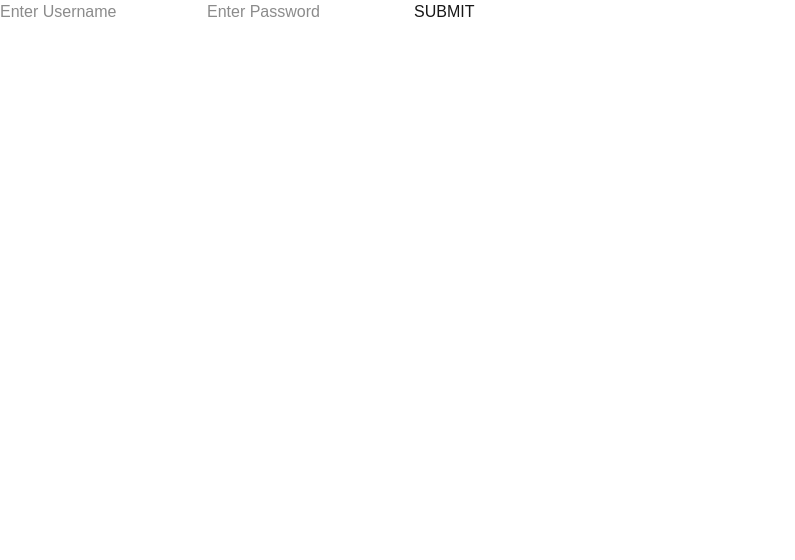
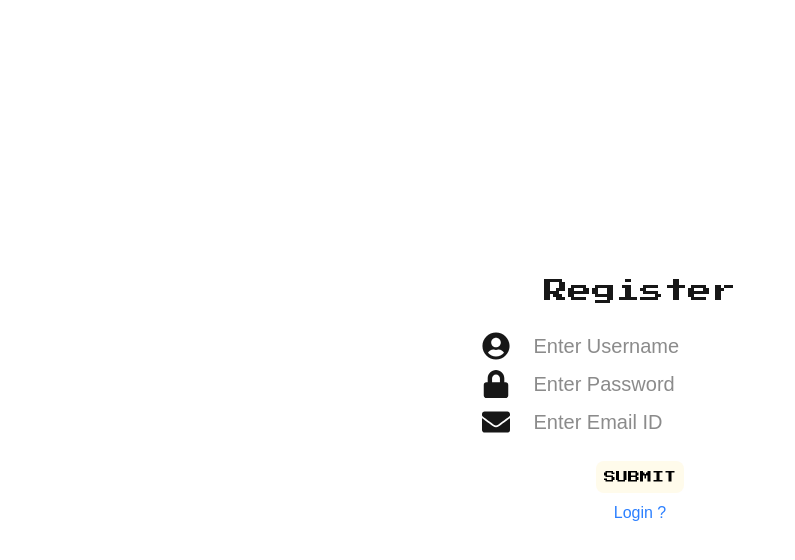
Before and after one commit to VickZeus/match_me, a Next.js app: page /loginPage in a window 1280 px wide. Shown: the top 560 px of the page, without its empty margins (0-795 px from the left). Built offline with nearby package versions, Linux system fonts and the light colour scheme.

Commit message:
Login And Register Pages implemented with backend integrated

```diff
--- a/package.json
+++ b/package.json
@@ -16,7 +16,8 @@
     "mongodb": "^7.7.0",
     "next": "16.3.8",
     "react": "19.2.8",
-    "react-dom": "19.2.8"
+    "react-dom": "19.2.8",
+    "react-icons": "^5.7.0"
   },
   "devDependencies": {
     "@tailwindcss/postcss": "^4",
--- a/src/app/home/page.js
+++ b/src/app/home/page.js
@@ -1,8 +1,12 @@
+"use client";
+import {useRouter} from "next/navigation"
+
 function TopSection(){
+    const router=useRouter();
     return (
         <div className="pix flex justify-between mt-2 ml-2">
             MatchKARO
-            <p>P</p>
+            <button className="rounded rounded-sm bg-amber-50 text-black p-1 text-[12px]" onClick={()=>router.push("/loginPage")}>Login</button>
         </div>
     )
 }
@@ -12,9 +16,7 @@ function MiddleSection(){
     return (
         <div className="text-sm p-3">
             <div className="pix mb-2">Quizzes</div>
-            <div className="flex flex-wrap gap-2 border border-amber-50 rounded rounded-lg justify-center w-full h-60 bg-black/80 overflow-y-auto">
-
-            </div>
+            <div className="flex flex-wrap gap-2 border border-amber-50 rounded rounded-lg justify-center w-full h-60 bg-black/80 overflow-y-auto"></div>
         </div>
     )
 }
--- a/src/app/loginPage/page.js
+++ b/src/app/loginPage/page.js
@@ -1,14 +1,14 @@
 "use client";
 import {useRouter} from "next/navigation";
 import { useState } from "react";
+import {FaUserCircle,FaLock,FaEnvelope} from "react-icons/fa"
 
 
-export function RegisterPage(){
+export function RegisterPage({setFlag,flag}){
   const [username, setUsername] = useState("");
   const [password, setPassword] = useState("");
   const [message, setMessage] = useState("");
   const [email, setEmail] = useState("");
-
 
   const router=useRouter();
 
@@ -30,34 +30,38 @@ export function RegisterPage(){
     }
   }
 
+
+
+
   return (
-    <div>
-      <form onSubmit={handleSubmit}>
-        <input
-          placeholder="Enter Username"
-          value={username}
-          onChange={(e) => setUsername(e.target.value)}
-        />
-        <input
-          type="password"
-          placeholder="Enter Password"
-          value={password}
-          onChange={(e) => setPassword(e.target.value)}
-        />
-        <input
-          type="email"
-          placeholder="Enter Email ID"
-          value={email}
-          onChange={(e) => setEmail(e.target.value)}
-        />
-        <button type="submit">SUBMIT</button>
+    <div className=" h-screen w-screen flex flex-col justify-center items-center">
+      <form onSubmit={handleSubmit} className="flex flex-col gap-2 justify-center items-center">
+        <div className="pix text-2xl mb-4">Register</div>
+
+        <div className="flex gap-2 justify-center items-center">
+          <FaUserCircle className="text-[28px]"/>
+          <input className="text-[20px] rounded rounded-md pl-4" placeholder="Enter Username" value={username} onChange={(e) => setUsername(e.target.value)}/>
+        </div>
+
+        <div className="flex gap-2 justify-center items-center">
+          <FaLock className="text-[28px]"/>
+          <input type="password" placeholder="Enter Password" className="text-[20px] rounded rounded-md pl-4" value={password} onChange={(e) => setPassword(e.target.value)}/>
+        </div>
+
+        <div className="flex gap-2 justify-center items-center">
+          <FaEnvelope className="text-[28px]"/>
+          <input type="email" placeholder="Enter Email ID" value={email} onChange={(e) => setEmail(e.target.value)} className="text-[20px] rounded rounded-md pl-4"/>
+        </div>
+
+        <button type="submit" className="pix text-xs bg-amber-50 text-black p-2 rounded rounded-lg mt-4">SUBMIT</button>
+        <button className="text-blue-500" onClick={() => setFlag(!flag)}>Login ?</button>
       </form>
       <p>{message}</p>
     </div>
   );
 }
 
-export default function LoginPage() {
+export function LoginPage({setFlag,flag}) {
   const [username, setUsername] = useState("");
   const [password, setPassword] = useState("");
   const [message, setMessage] = useState("");
@@ -81,24 +85,49 @@ export default function LoginPage() {
         router.refresh();
     }
   }
+return (
+  <div className="h-screen w-screen flex flex-col justify-center items-center">
+    <form onSubmit={handleSubmit} className="flex flex-col gap-2 justify-center items-center">
+      <div className="pix text-2xl mb-4">Login</div>
 
-  return (
-    <div>
-      <form onSubmit={handleSubmit}>
+      <div className="flex gap-2 justify-center items-center">
+        <FaUserCircle className="text-[28px]" />
         <input
+          className="text-[20px] rounded-md pl-4"
           placeholder="Enter Username"
           value={username}
           onChange={(e) => setUsername(e.target.value)}
         />
+      </div>
+
+      <div className="flex gap-2 justify-center items-center">
+        <FaLock className="text-[28px]" />
         <input
           type="password"
           placeholder="Enter Password"
+          className="text-[20px] rounded-md pl-4"
           value={password}
           onChange={(e) => setPassword(e.target.value)}
         />
-        <button type="submit">SUBMIT</button>
-      </form>
-      <p>{message}</p>
+      </div>
+
+      <button type="submit" className="pix text-xs bg-amber-50 text-black p-2 rounded-lg mt-4">
+        SUBMIT
+      </button>
+      <button  className="text-blue-600" onClick={() => setFlag(!flag)}>New User ?</button>
+
+    </form>
+    <p>{message}</p>
+  </div>
+);
+}
+
+
+export default function Login_Register(){
+  const [flag,setFlag]=useState(false)
+  return(
+    <div>
+        {(flag)?<LoginPage setFlag={setFlag} flag={flag}/>:<RegisterPage setFlag={setFlag} flag={flag}/>}
     </div>
-  );
+  )
 }
```
Also changed, not shown: 1 other file (tests, documents, lock files or other folders).
